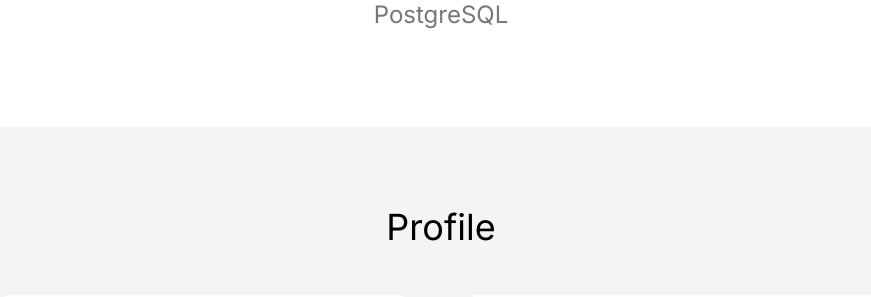
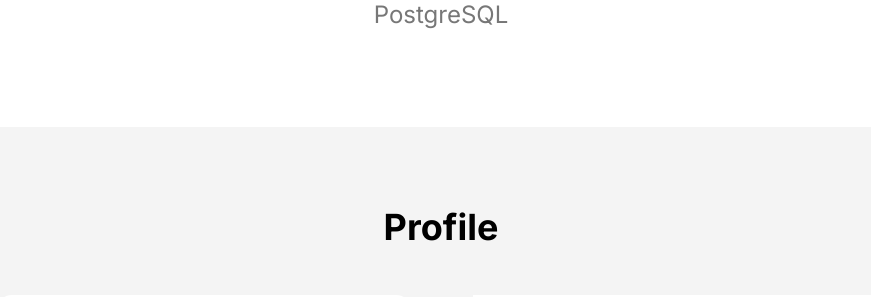
Before and after one commit to hediye-ersan/My-page, a React (Vite) app: page / in a window 1280 px wide. Shown: the part 1529-1826 px from the top of the page, without its empty margins (199-1070 px from the left). Built offline with nearby package versions, Linux system fonts and the light colour scheme; a web font is replaced by a local one.

Commit message:
Enhance Profile component title styling by adding bold font for improved visual emphasis.

```diff
--- a/src/components/Profile.jsx
+++ b/src/components/Profile.jsx
@@ -10,7 +10,7 @@ const Profile = () => {
 
   return (
     <section className="bg-[#F4F4F4] dark:bg-dark-bg1 dark:text-dark-text px-4 sm:px-0">
-      <h2 className="text-3xl sm:text-4xl pt-16 sm:pt-20 text-center">{profileData.title}</h2>
+      <h2 className="text-3xl sm:text-4xl pt-16 font-bold sm:pt-20 text-center">{profileData.title}</h2>
 
       <div className="flex flex-col sm:flex-row justify-center gap-10 sm:gap-16 px-4 sm:px-32">
         {/* Basic Information */}
```
